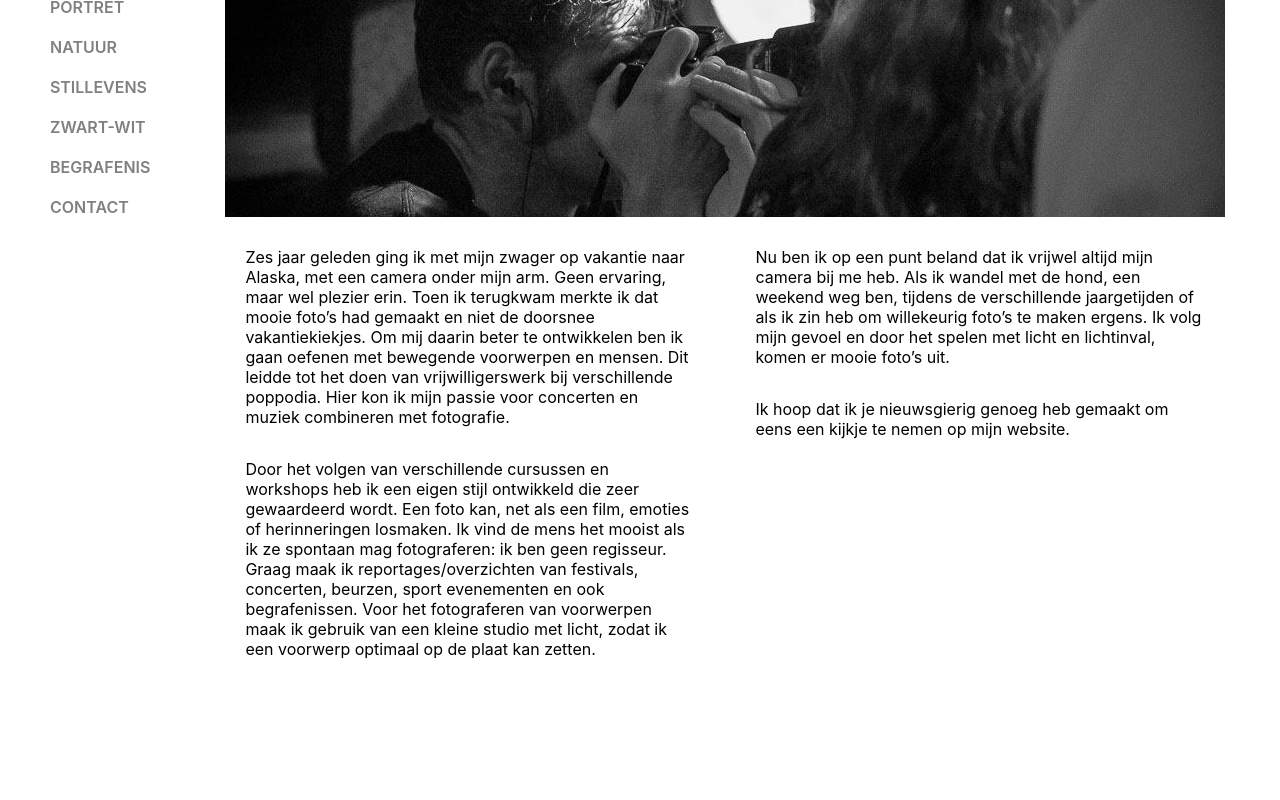
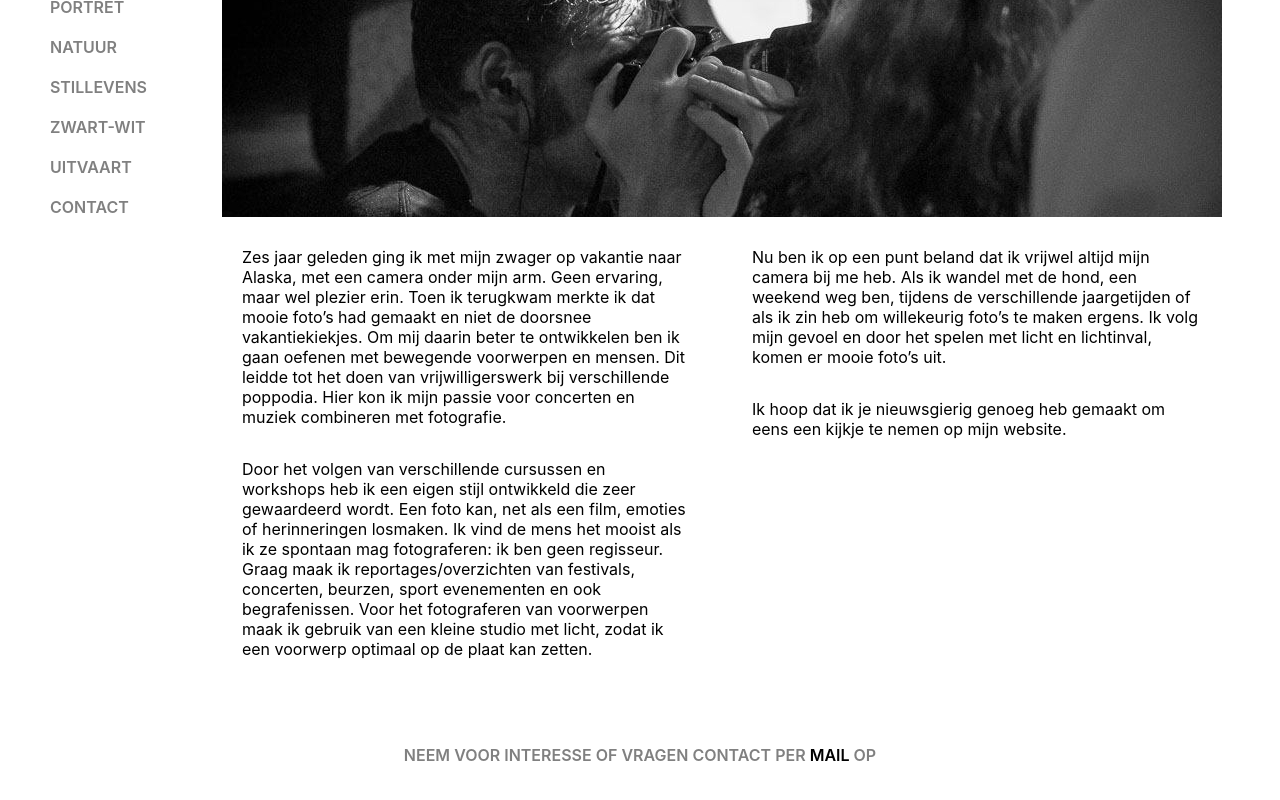
Before and after one commit to RJJ95/mvdm-fotografie, a React (Create React App) app: page / in a window 1280 px wide. Shown: the part 248-1048 px from the top of the page. Before the commit the page ends 983 px from the top, so only its background shows below. Built offline with nearby package versions, Linux system fonts and the light colour scheme.

Commit message:
worked on footer

```diff
--- /dev/null
+++ b/src/components/constructs/footer/footer-view.js
@@ -0,0 +1,25 @@
+import React from "react";
+import styled from "styled-components";
+
+const FooterText = styled.p`
+  text-transform: uppercase;
+  color: grey;
+  font-weight: 600;
+  text-align: center;
+  margin-right: 50px;
+  margin-top: 60px;
+`;
+
+const Link = styled.a`
+  text-decoration: none;
+  color: black;
+`;
+
+const Footer = () => (
+  <FooterText>
+    Neem voor interesse of vragen contact per
+    {<Link href="mailto:marcvandermaas68@gmail.com"> mail</Link>} op
+  </FooterText>
+);
+
+export default Footer;
--- /dev/null
+++ b/src/components/constructs/footer/index.js
@@ -0,0 +1 @@
+export { default } from "./footer-view";
--- a/src/components/constructs/layout/layout-view.js
+++ b/src/components/constructs/layout/layout-view.js
@@ -7,13 +7,14 @@ import { PATHNAMES } from "../../../config/pathnames";
 // Components
 import SideNavigation from "../side-navigation";
 import MenuItem from "../../primitives/menu-item";
+import Footer from "../../constructs/footer";
 
 // Styles
 const Wrapper = styled.div`
   display: flex;
   flex-direction: column;
   margin-left: 50px;
-  margin-bottom: 50px;
+  margin-bottom: 20px;
 `;
 
 const Header = styled(MenuItem)`
@@ -42,6 +43,7 @@ const Layout = ({ children, location }) => {
         <SideNavigation isActive={isActive} />
         {children}
       </Container>
+      <Footer />
     </Wrapper>
   );
 };
--- a/src/components/constructs/side-navigation/content.js
+++ b/src/components/constructs/side-navigation/content.js
@@ -26,7 +26,7 @@ export const menuItems = [
     path: PATHNAMES.ZWART_WIT,
   },
   {
-    name: "Begrafenis",
+    name: "Uitvaart",
     path: PATHNAMES.BEGRAFENIS,
   },
   {
--- a/src/components/primitives/modal-styles.css
+++ b/src/components/primitives/modal-styles.css
@@ -1,15 +1,12 @@
 .ReactModal__Overlay {
   opacity: 0;
-  transform: translateY(-100px);
-  transition: all 200ms ease-in-out;
+  transition: all 300ms ease-in-out;
 }
 
 .ReactModal__Overlay--after-open {
   opacity: 1;
-  transform: translateY(0px);
 }
 
 .ReactModal__Overlay--before-close {
   opacity: 0;
-  transform: translateY(-100px);
 }
--- a/src/config/pathnames.js
+++ b/src/config/pathnames.js
@@ -6,6 +6,6 @@ export const PATHNAMES = {
   NATUUR: "/natuur",
   STILLEVENS: "/stillevens",
   ZWART_WIT: "/zwart-wit",
-  BEGRAFENIS: "/begrafenis",
+  BEGRAFENIS: "/uitvaart",
   CONTACT: "/contact",
 };
```
